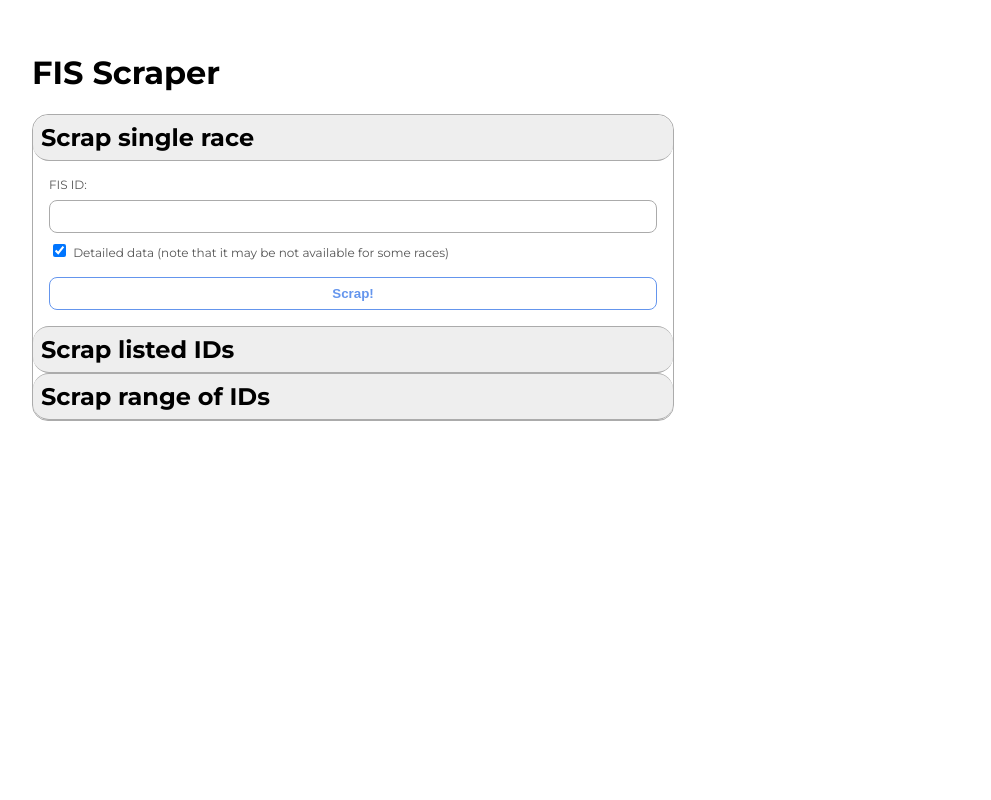
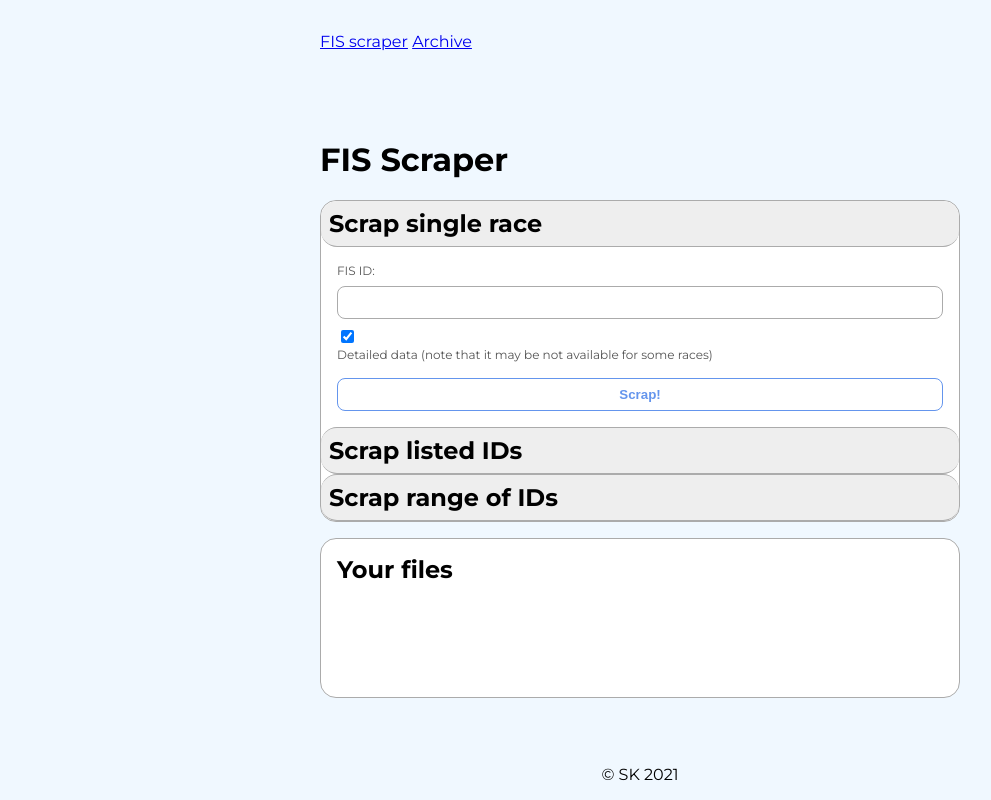
Before and after one commit to szymonkluba/fis-scraper-web, a Django app: page / in a window 1280 px wide. Shown: the whole page, without its empty margins (0-991 px from the left). Run offline with Django 3.2, Linux system fonts and the light colour scheme.

Commit message:
Changes styling.

```diff
--- a/static/styles/styles.css
+++ b/static/styles/styles.css
@@ -2,12 +2,57 @@
 
 body {
     margin: 0;
-    padding: 2rem;
+    padding: 0;
     font-family: 'Montserrat', sans-serif;
+    height: 100%;
+    min-height: 100vh;
+    width: 100vw;
+    background-color: aliceblue;
+    display: flex;
+    flex-direction: column;
+    justify-content: space-between;
 }
 
-*, *:before. *:after {
+*, *:before, *:after {
     box-sizing: border-box;
+}
+
+main {
+    display: flex;
+    padding: 1rem;
+    height: 100%;
+}
+
+header {
+    display: flex;
+}
+
+nav {
+    margin-inline: auto;
+    width: 100%;
+    max-width: 40rem;
+    padding-block: 2rem;
+}
+
+footer {
+    display: flex;
+}
+
+footer p {
+    width: 100%;
+    max-width: 40rem;
+    margin-inline: auto;
+    text-align: center;
+}
+
+h2 {
+    margin: 0;
+}
+
+#scraper {
+    margin-inline: auto;
+    max-width: 40rem;
+    width: 100%;
 }
 
 .forms {
@@ -16,6 +61,7 @@ body {
     padding: 0;
     border: 1px solid #ababab;
     border-radius: 1rem;
+    background-color: white;
 }
 
 .forms__title {
@@ -35,11 +81,13 @@ body {
 .forms__container--hide {
     max-height: 0;
     padding: 0;
+    overflow: hidden;
 }
 
 .forms__container--show {
-    max-height: 20rem;
+    max-height: 100rem;
     padding: 1rem;
+    overflow: visible;
 }
 
 .forms__title:first-child {
@@ -51,8 +99,14 @@ body {
 
 .forms__form-container {
     transition: max-height 250ms linear, padding 250ms linear;
-    overflow: hidden;
     border-radius: 1rem;
+    display: flex;
+    flex-direction: column;
+    height: max-content;
+}
+
+.forms__inputs-wrapper {
+    height: max-content;
 }
 
 .forms form {
@@ -63,6 +117,8 @@ body {
 .forms label {
     font-size: .75rem;
     color: #555;
+    display: block;
+    width: 100%;
 }
 
 .forms input[type="number"] {
@@ -71,6 +127,8 @@ body {
     margin-block: .5rem;
     appearance: none;
     border: 1px solid #ababab;
+    display: block;
+    width: 100%;
 }
 
 .forms input[type="submit"] {
@@ -90,12 +148,46 @@ body {
     color: white;
 }
 
-#content {
+.forms__add-button {
+    padding: .5rem;
+    appearance: none;
+    border-radius: .5rem;
+    margin-left: auto;
+    background-color: transparent;
+    border: 1px solid forestgreen;
+    color: forestgreen;
+    font-weight: 900;
+}
+
+.forms__add-button:hover {
+    outline: none;
+    background-color: forestgreen;
+    color: white;
+}
+
+#files {
+    box-sizing: border-box;
     padding: 1rem;
     margin-block: 1rem;
+    display: flex;
+    flex-direction: column;
+    gap: 1rem;
+    border: 1px solid #ababab;
+    border-radius: 1rem;
+    min-height: 10rem;
+    max-width: 40rem;
+    background-color: white;
+}
+
+#files-container {
+    display: flex;
+    flex-direction: column;
+    gap: .5rem;
 }
 
 .download__link {
+    display: flex;
+    box-sizing: border-box;
     padding: .5rem 1.5rem;
     appearance: none;
     text-decoration: none;
@@ -103,11 +195,12 @@ body {
     font-size: 1.5rem;
     border: 2px solid cornflowerblue;
     border-radius: 1rem;
+    width: 100%;
 }
 
 .download__link::after {
     content: "\2398";
-    margin-left: 1rem;
+    margin-left: auto;
 }
 
 .download__link:hover, .download__link:focus {
--- a/templates/index.html
+++ b/templates/index.html
@@ -3,56 +3,105 @@
 <html lang="en">
 <head>
     <meta charset="UTF-8">
+    <meta name="viewport" content="width=device-width, initial-scale=1.0">
     <title>FIS Scrapper</title>
     <link href="{% static 'styles\styles.css' %}" rel="stylesheet">
     <script src="{% static 'scripts\toggle-forms.js' %}"></script>
     <script src="{% static 'scripts\scrap-single-race.js' %}"></script>
+    <script src="{% static 'scripts\add-inputs.js' %}"></script>
+    <script src="{% static 'scripts\scrap-races-list.js' %}"></script>
+    <script src="{% static 'scripts\scrap-races-range.js' %}"></script>
 </head>
 <body>
+<header>
+    <nav>
+        <a href="#">FIS scraper</a>
+        <a href="#">Archive</a>
+    </nav>
+</header>
+<main>
+    <div id="scraper">
         <h1>FIS Scraper</h1>
         <section class="forms">
+
             <h2 class="forms__title">Scrap single race</h2>
+
             <div class="forms__form-container forms__container--show">
+
                 <form id="form-single-race">
+
                     <label for="fis_id-single-race">FIS ID:</label>
                     <input id="fis_id-single-race" type="number" required/>
+
                     <div>
                         <input type="checkbox" id="details-single-race" checked>
                         <label for="details-single-race">Detailed data (note that it may be not available for some
                             races)</label>
                     </div>
-            <input id="submit" class="forms__submit-button" type="submit" value="Scrap!"/>
+
+                    <input id="submit-single" class="forms__submit-button" type="submit" value="Scrap!"/>
+
                 </form>
+
             </div>
+
             <h2 class="forms__title">Scrap listed IDs</h2>
+
             <div class="forms__form-container forms__container--hide">
+
+                <form id="form-list-races">
+
                     <button id="add-inputs" class="forms__add-button">Add</button>
-        <div id="inputs_wrapper" class="forms__inputs-wrapper">
+
+                    <div id="inputs-wrapper" class="forms__inputs-wrapper">
                         <label for="race_id_1">1# FIS ID:</label>
                         <input id="race_id_1" class="forms__input-list" type="number" required>
                     </div>
+
                     <div>
-            <input type="checkbox" id="details-list-race">
-            <label for="details-list-race">Detailed data (note that it may be not available for some races)</label>
+                        <input type="checkbox" id="details-list-race" checked>
+                        <label for="details-list-race">Detailed data (note that it may be not available for some
+                            races)</label>
                     </div>
-        <input class="forms__submit-button" type="submit" value="Scrap!"/>
+
+                    <input id="submit-list" class="forms__submit-button" type="submit" value="Scrap!"/>
+
                 </form>
+
             </div>
+
             <h2 class="forms__title">Scrap range of IDs</h2>
+
             <div class="forms__form-container forms__container--hide">
                 <form id="form-range-races">
+
                     <label for="from">From:</label>
                     <input id="from" class="forms__input-range" type="number" required>
                     <label for="to">To:</label>
                     <input id="to" class="forms__input-range" type="number" required>
+
                     <div>
-                <input type="checkbox" id="details-range-race">
-                <label for="details-range-race">Detailed data (note that it may be not available for some races)</label>
+                        <input type="checkbox" id="details-range-race" checked>
+                        <label for="details-range-race">Detailed data (note that it may be not available for some
+                            races)</label>
                     </div>
-            <input class="forms__submit-button" type="submit" value="Scrap!"/>
+
+                    <input id="submit-range" class="forms__submit-button" type="submit" value="Scrap!"/>
+
                 </form>
             </div>
+
         </section>
-<section id="content"></section>
+        <section id="files">
+            <h2>Your files</h2>
+            <div id="files-container"></div>
+        </section>
+    </div>
+</main>
+<footer>
+    <p>
+        &copy; SK 2021
+    </p>
+</footer>
 </body>
 </html>
```
Lines whose indentation alone changed are shown as unchanged.
